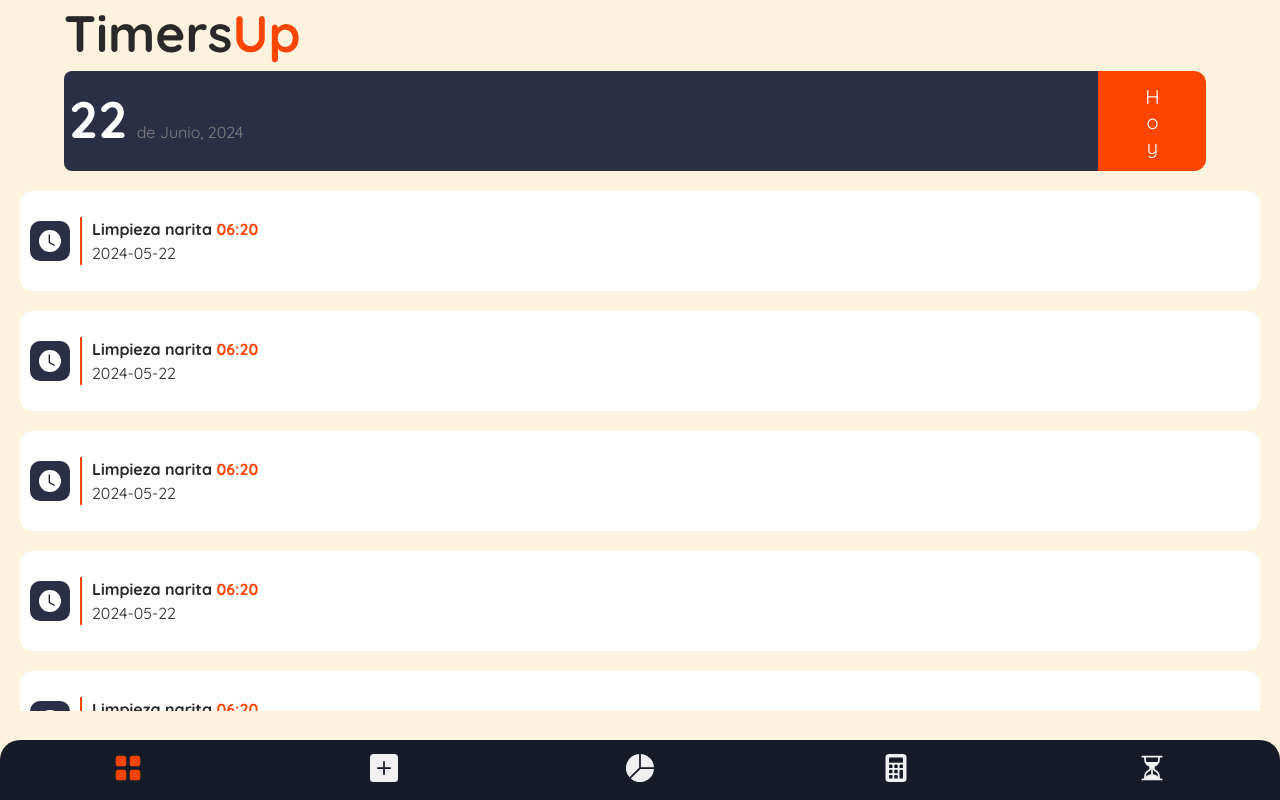
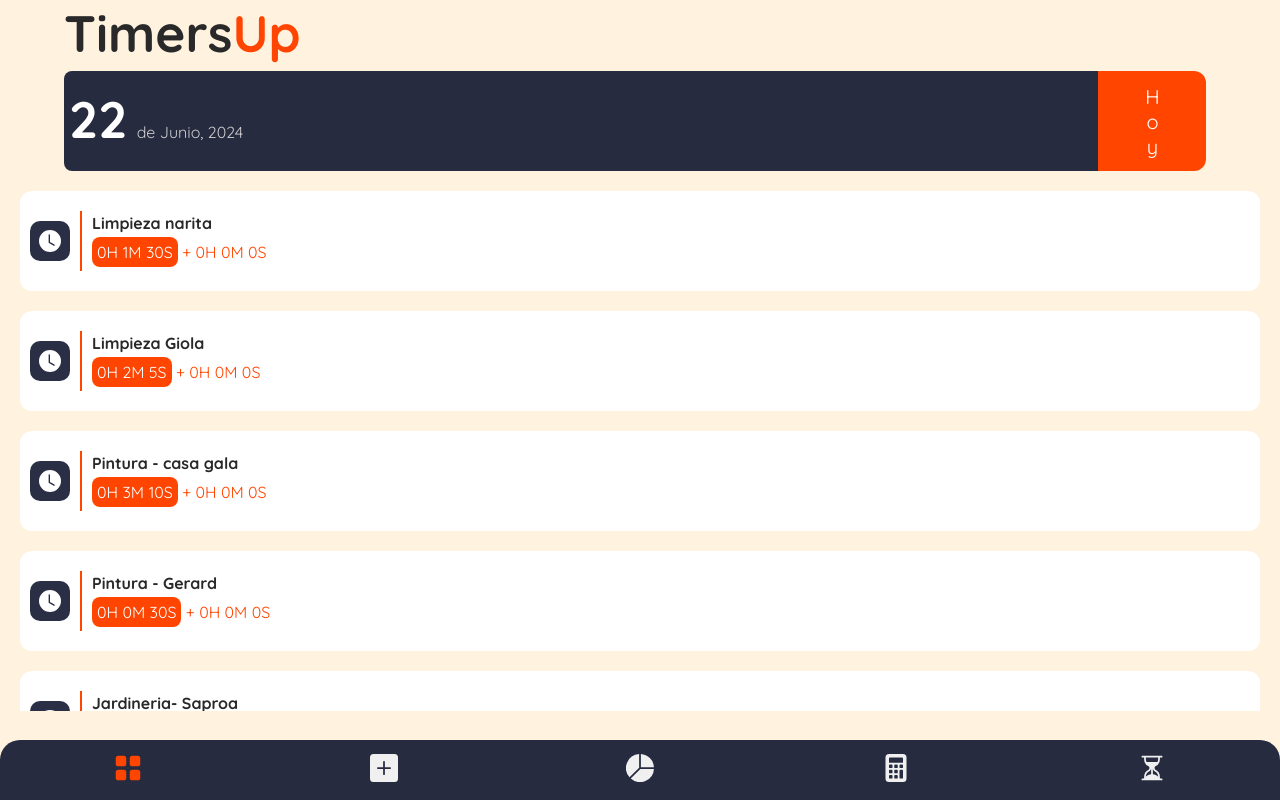
Before and after one commit to lpmagdiel/timersup, a React (Vite) app: page / in a window 1280 px wide. Built offline with nearby package versions, Linux system fonts and the light colour scheme.

Commit message:
diseño taskIcon

```diff
--- a/src/App.css
+++ b/src/App.css
@@ -21,6 +21,12 @@
 .color-orange{
   color: #ff4500;
 }
+.tag-orange{
+  background-color: #ff4500;
+  color: #FFF;
+  padding: 5px;
+  border-radius: 8px;
+}
 .page{
   width: 100%;
   padding: 20px;
--- a/src/components/DateInformation/style.css
+++ b/src/components/DateInformation/style.css
@@ -2,11 +2,11 @@
     margin-top: 10px;
     width: 85%;
     height: 100px;
-    background-color: #2a2f46;
+    background-color: #262b40;
     margin-left: 5%;
     border-radius: 8px;
     position: relative;
-    z-index: 2; ;
+    z-index: 2;
 }
 .date-information h1{
     display: inline-block;
@@ -17,7 +17,7 @@
     color: #fff;
 }
 .date-information span{
-    color: #808080;
+    color: #cccccc;
 }
 .date-information-tag{
     text-orientation: upright;
--- a/src/components/NavigationBar/style.css
+++ b/src/components/NavigationBar/style.css
@@ -8,7 +8,7 @@
     align-items: center;
     border-top-right-radius: 20px;
     border-top-left-radius: 20px;
-    background-color: #171a27;
+    background-color: #262b40;
 }
 .navigation-bar button{
     background-color: transparent;
--- a/src/components/TaskIcon/TaskIcon.jsx
+++ b/src/components/TaskIcon/TaskIcon.jsx
@@ -1,23 +1,45 @@
 import { ClockFill } from "react-bootstrap-icons";
 import { useState } from "react";
+import { convertSecondsString } from "../../helpers";
 import './style.css';
 
-export const TaskIcon = ({ title, date, time }) => {
+export const TaskIcon = ({ title, time }) => {
     const [isActive, setIsActive] = useState(false);
+    const [newTime, setNewTime] = useState(' + 0H 0M 0S');
+    const [timer, setTimer] = useState();
+    const [ sessionTime, setSessionTime ] = useState(time);
+    const [ seconds, setSeconds ] = useState(0);
 
 
     const handleClick = () => {
         setIsActive(!isActive);
+        changeStatusTimer();
     };
-
+    const changeStatusTimer = () => {
+        if (isActive) {
+            window.clearInterval(timer);
+            setSessionTime( sessionTime+seconds);
+            setSeconds(0);
+            setNewTime('+ ' + convertSecondsString(0));
+        }
+        else {
+            let totalTime = seconds;
+            const tm = window.setInterval(() => {
+                totalTime++;
+                setNewTime('+ ' + convertSecondsString(totalTime));
+                setSeconds(totalTime);
+            },1000);
+            setTimer(tm);
+        }
+    }
         return (
             <div className="task-icon" onClick={handleClick}>
                 <div className={`task-icon-icon ${isActive ? 'task-icon-active' : ''}`}>
                     <ClockFill color="#fff" size={22} />
                 </div>
                 <div className="task-icon-content">
-                <p><b>{title} <span className="color-orange"> {time}</span></b></p>
-                <p>{date}</p>
+                    <p><b>{title}</b></p>
+                    <p><span className="tag-orange"> {convertSecondsString(sessionTime)}</span> <span className="color-orange">{newTime}</span></p>
                 </div>
             </div >
         );
--- a/src/components/TaskIcon/style.css
+++ b/src/components/TaskIcon/style.css
@@ -23,6 +23,10 @@
 .task-icon-content {
     border-left: 2px solid #ff4500;
     padding-left: 10px;
+    height: 60px;
+    display: flex;
+    flex-direction: column;
+    gap: 5px;
 }
 
 .task-icon-active {
--- a/src/components/TaskList/TaskList.jsx
+++ b/src/components/TaskList/TaskList.jsx
@@ -1,13 +1,13 @@
 import { TaskIcon } from '../TaskIcon';
+import { testTasks } from '../../data/test';
 import './style.css';
 
 export const TaskList = () => {
-  const arrt = [0,1,2,3,4,5,6,7,8,9,10,11,12,13,14,15,16];
   return (
     <div className='task-list'>
       {
-        arrt.map((e, i) => {
-          return <TaskIcon title="Limpieza narita" date="2024-05-22" time="06:20" key={i} />
+        testTasks.map((e, i) => {
+          return <TaskIcon title={e.title} time={e.time} key={i} />
         }
         )
       }
--- /dev/null
+++ b/src/data/test.js
@@ -0,0 +1,9 @@
+export const testTasks = [
+    {title:"Limpieza narita", time:90},
+    {title:"Limpieza Giola", time:125},
+    {title:"Pintura - casa gala", time:190},
+    {title:"Pintura - Gerard", time:30},
+    {title:"Jardineria- Saproa", time:90},
+    {title:"Limpiar - Marús", time:400},
+    {title:"Tomar coquita", time:110},
+];
--- /dev/null
+++ b/src/helpers/index.js
@@ -0,0 +1 @@
+export * from "./time";
--- /dev/null
+++ b/src/helpers/time.js
@@ -0,0 +1,11 @@
+export const convertSeconds = s => {
+    const hours = Math.floor(s / 3600);
+    const minutes = Math.floor((s - hours * 3600) / 60);
+    const seconds = s % 60;
+    return { hours, minutes, seconds };
+}
+
+export const convertSecondsString = s => {
+    const { hours, minutes, seconds } = convertSeconds(s);
+    return `${hours}H ${minutes}M ${seconds}S`;
+}
```
Lines whose indentation alone changed are shown as unchanged.
